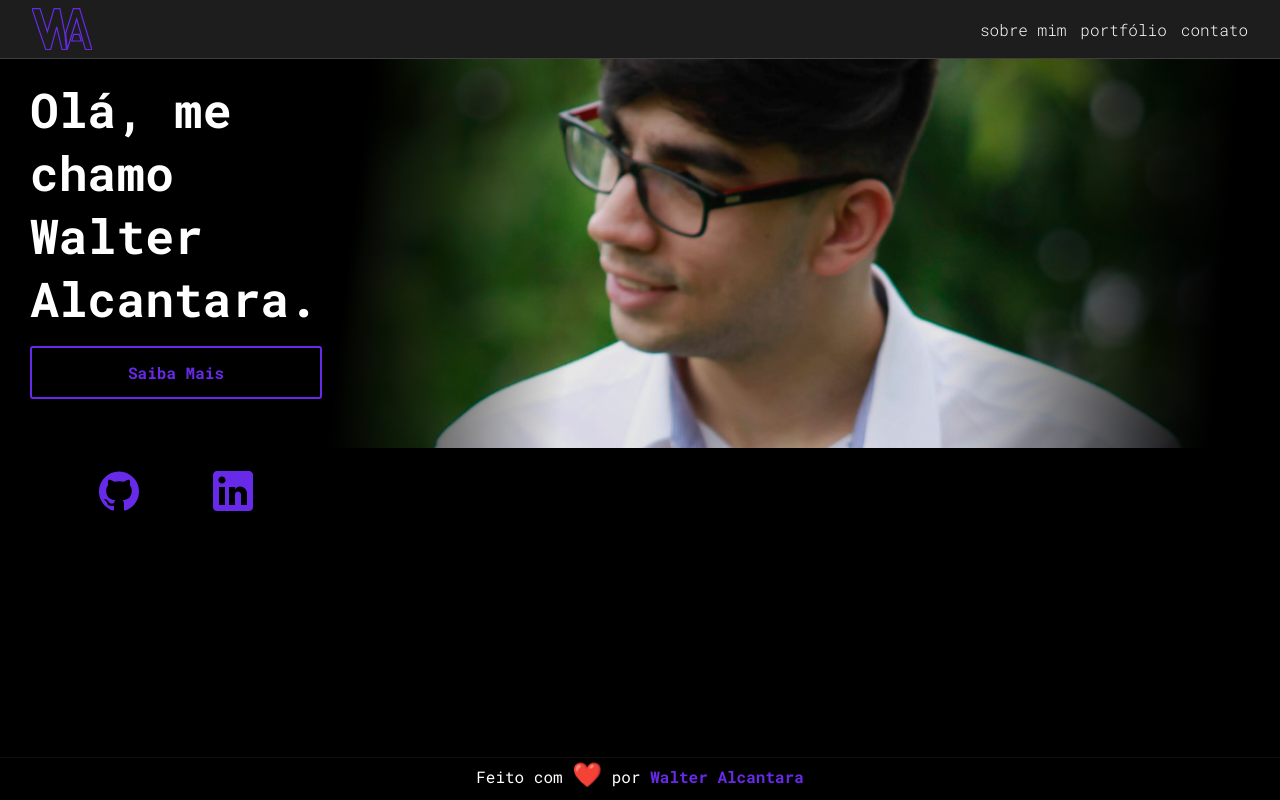
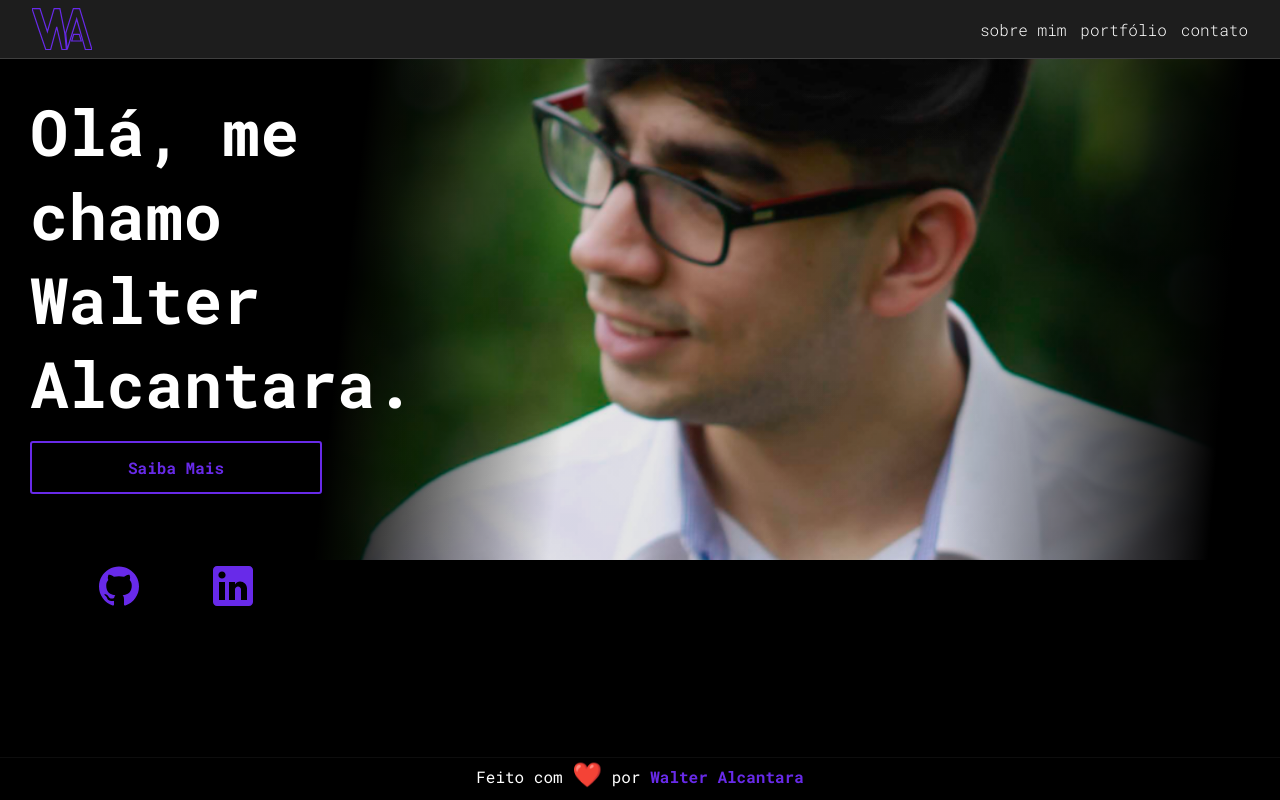
Before and after one commit to wmalcantara/wa-portfolio, a React (Create React App) app: page / in a window 1280 px wide. Built offline with nearby package versions, Linux system fonts and the light colour scheme.

Commit message:
Created contact page

```diff
--- a/src/components/MenuBar.js
+++ b/src/components/MenuBar.js
@@ -11,8 +11,8 @@ const HeaderBar = styled.nav`
 
   border-bottom: 1px solid rgba(255, 255, 255, 0.15);
 
-  position: fixed;
-  z-index: 100;
+  position: relative;
+  z-index: 999;
 `;
 
 const NavBar = styled.nav`
--- a/src/components/Routes/Contato.js
+++ b/src/components/Routes/Contato.js
@@ -1,7 +1,36 @@
 import React from 'react';
+import styled from 'styled-components';
+
+const Container = styled.div`
+  background: var(--dark);
+
+  display: grid;
+  grid-template-columns: 1fr 2fr;
+
+  height: 1000px;
+
+  h1 {
+    font-size: 4rem;
+    font-weight: 700;
+    color: var(--white);
+  }
+`;
+
+const SectionBox = styled.section`
+  grid-column: 2;
+  width: 100%;
+`;
 
 const Contato = () => {
-  return <div>Contato</div>;
+  return (
+    <>
+      <Container>
+        <SectionBox>
+          <h1>contato.</h1>
+        </SectionBox>
+      </Container>
+    </>
+  );
 };
 
 export default Contato;
--- a/src/components/Routes/Home.js
+++ b/src/components/Routes/Home.js
@@ -10,16 +10,17 @@ const Container = styled.div`
   max-width: 1366px;
 
   margin: 0 auto;
-  padding-top: 3rem;
 
   position: relative;
 `;
 
 const Background = styled.div`
+  top: 0;
+
   display: block;
 
   position: fixed;
-  height: 50%;
+  height: 70%;
   width: 100%;
   max-width: 1366px;
 
@@ -96,7 +97,8 @@ const Hello = styled.div`
   h1 {
     font-family: 700 'Roboto Mono';
     color: var(--white);
-    font-size: 3rem;
+    font-size: 4rem;
+    font-weight: 700;
 
     //type animation
     &::after {
--- a/src/components/Routes/SobreMim.js
+++ b/src/components/Routes/SobreMim.js
@@ -11,7 +11,7 @@ const Container = styled.div`
   display: grid;
   grid-template-columns: 1fr 2fr;
 
-  height: 2000px;
+  height: 1000px;
 `;
 
 const Background = styled.div`
@@ -49,9 +49,14 @@ const TypeWriter = styled.div`
   padding-top: 8rem;
   position: relative;
   color: var(--white);
-  font-size: 3.5rem;
+
+  h1 {
+    font-size: 4rem;
+    font-weight: 700;
+  }
 
   //type animation
+
   h1:after {
     content: '|';
     opacity: 1;
--- a/src/global.css
+++ b/src/global.css
@@ -17,6 +17,10 @@ svg {
   max-width: 100%;
 }
 
+h1,
+a,
+p,
+span,
 body,
 button {
   font: 400 1rem 'Roboto Mono', monospace;
```
